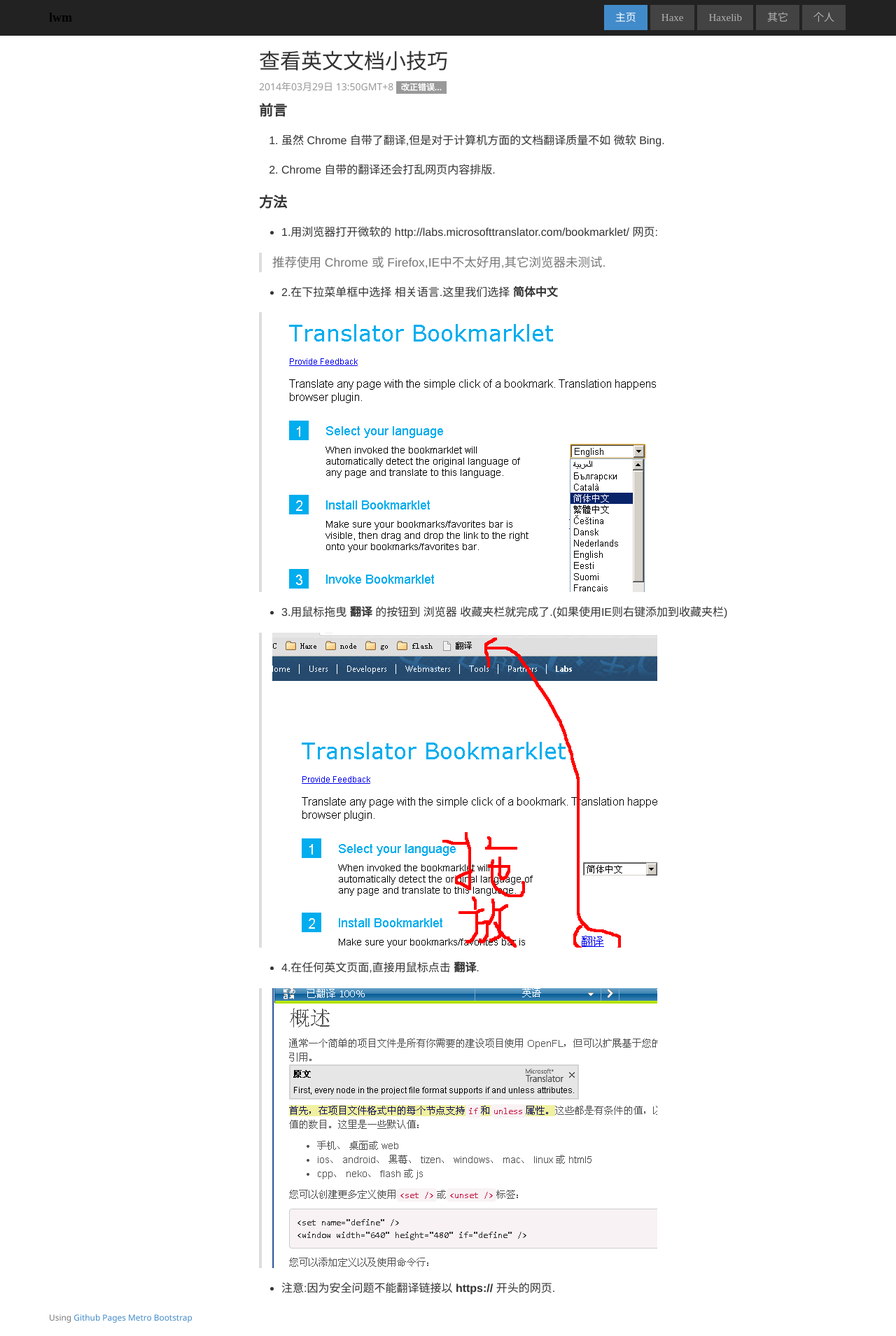
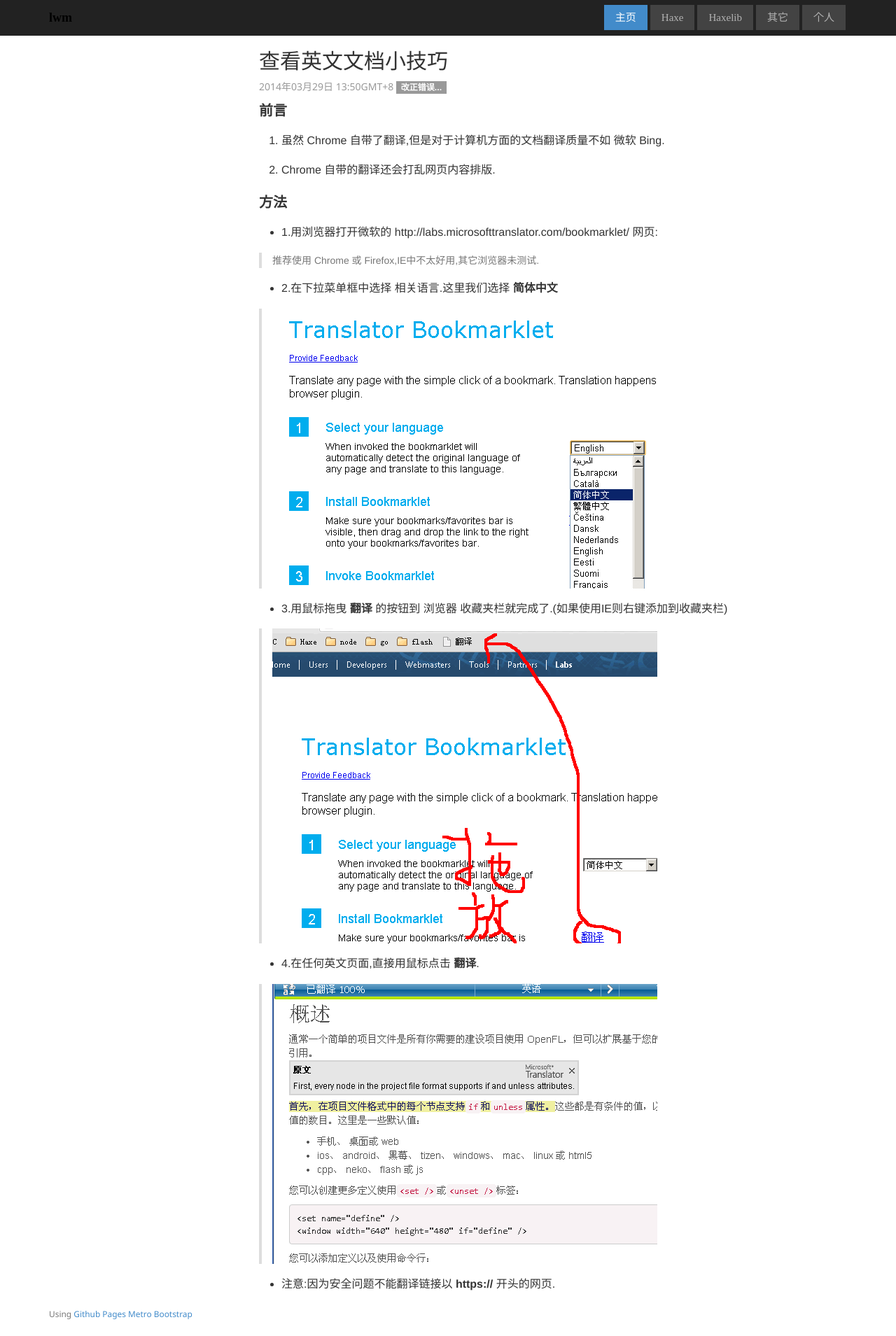
Before and after one commit to R32/r32.github.io, a Jekyll site: the page built from _posts/other/2014-03-29-how-en-doc.markdown, in a window 1280 px wide. Shown: the whole page at 70% size. Built offline with Jekyll 4.4.1, drawn with Linux system fonts in a browser that asks for light colours; Markdown is read by kramdown in place of the engine named in the settings.

Commit message:
blockquote元素 css 字体大小调整

```diff
--- a/assets/css/custom.css
+++ b/assets/css/custom.css
@@ -64,7 +64,10 @@
 .highlight .vi { color: #008080 } /* Name.Variable.Instance */
 .highlight .il { color: #009999 } /* Literal.Number.Integer.Long */
 
-
+/* 修正 metro-bootstrap.css blockquote 元素的字体大小 */
+.markdown-body blockquote{
+  font-size: 14px;
+}
 /*
  for IE
 */
```
